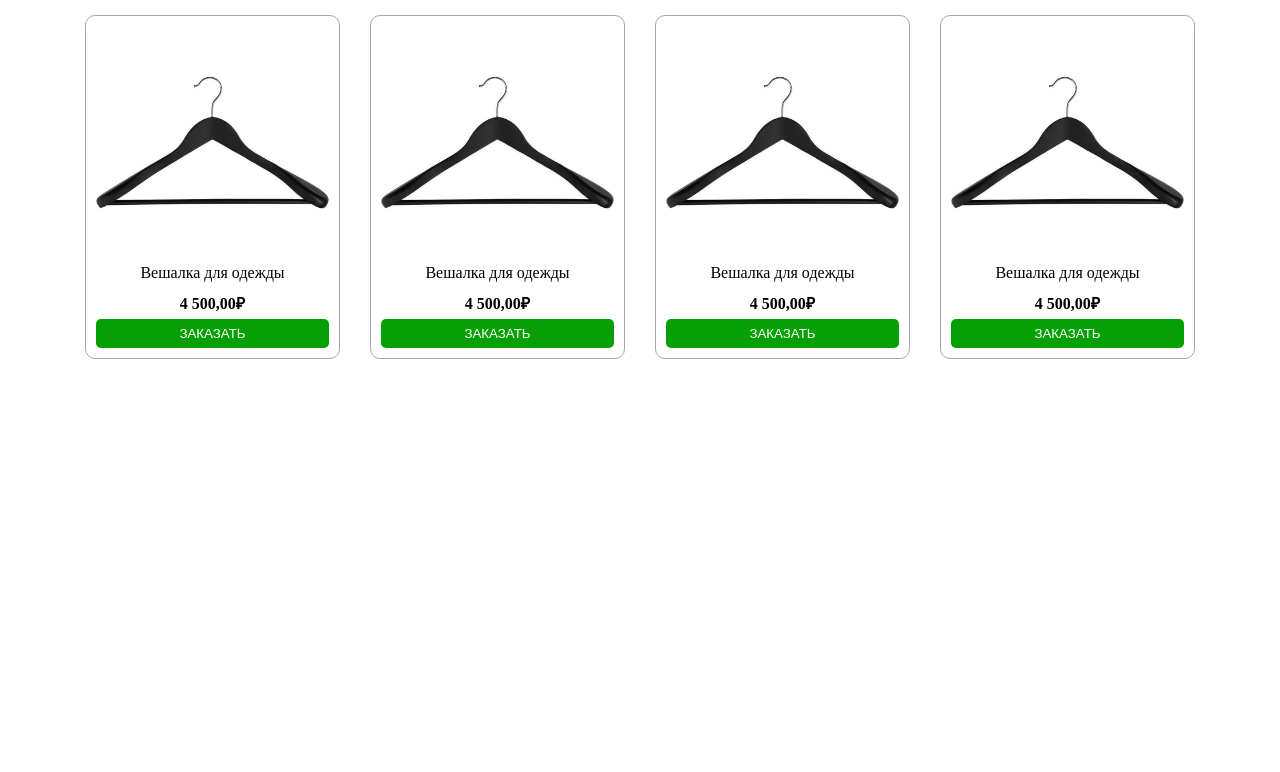
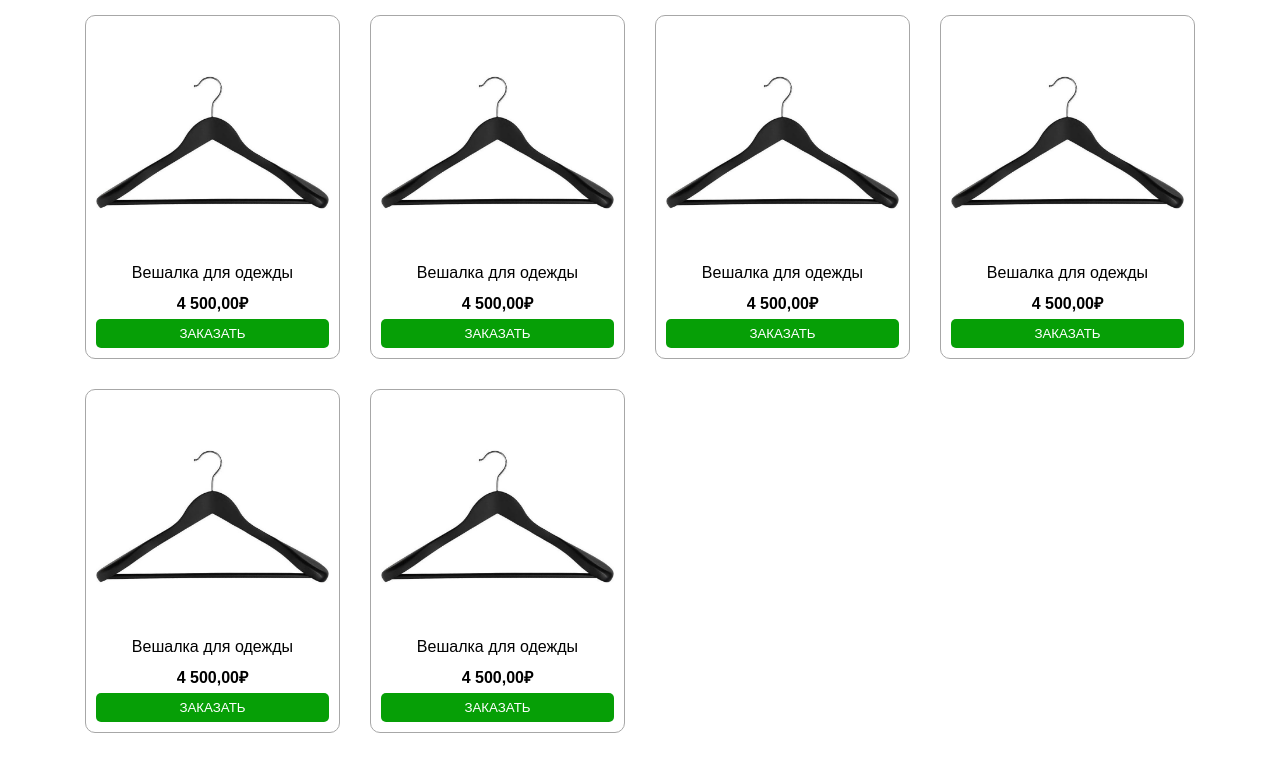
Before and after one commit to iliadmitriev/responsive-html, a plain HTML site: page index.html in a window 1280 px wide. Drawn offline with Linux system fonts and the light colour scheme.

Commit message:
2 more columns, font style sans-serif

```diff
--- a/css/style.css
+++ b/css/style.css
@@ -1,5 +1,6 @@
 html, body {
     margin: 0;
+    font: 1rem sans-serif;
 }
 
 .container {
--- a/index.html
+++ b/index.html
@@ -34,6 +34,18 @@
                 <div class="product-title text-center"><strong>4 500,00₽</strong></div>
                 <button type="button" class="primary text-teal">Заказать</button>
             </div>
+            <div class="col">
+                <img draggable="false" src="img/hanger.jpg" alt=""/>
+                <div class="product-title text-center">Вешалка для одежды</div>
+                <div class="product-title text-center"><strong>4 500,00₽</strong></div>
+                <button type="button" class="primary text-teal">Заказать</button>
+            </div>
+            <div class="col">
+                <img draggable="false" src="img/hanger.jpg" alt=""/>
+                <div class="product-title text-center">Вешалка для одежды</div>
+                <div class="product-title text-center"><strong>4 500,00₽</strong></div>
+                <button type="button" class="primary text-teal">Заказать</button>
+            </div>
         </div>
     </div>
 </section>
```
